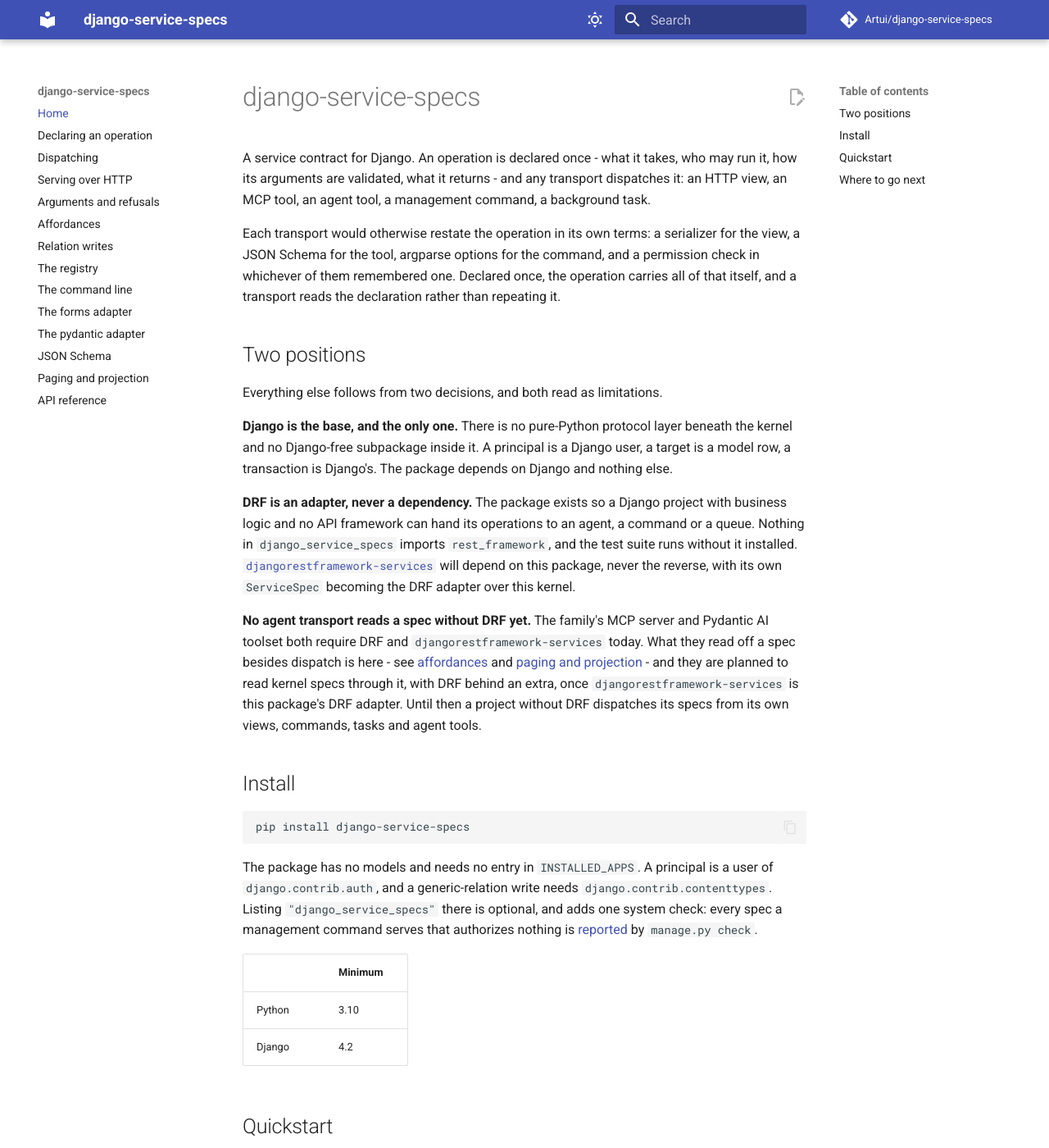
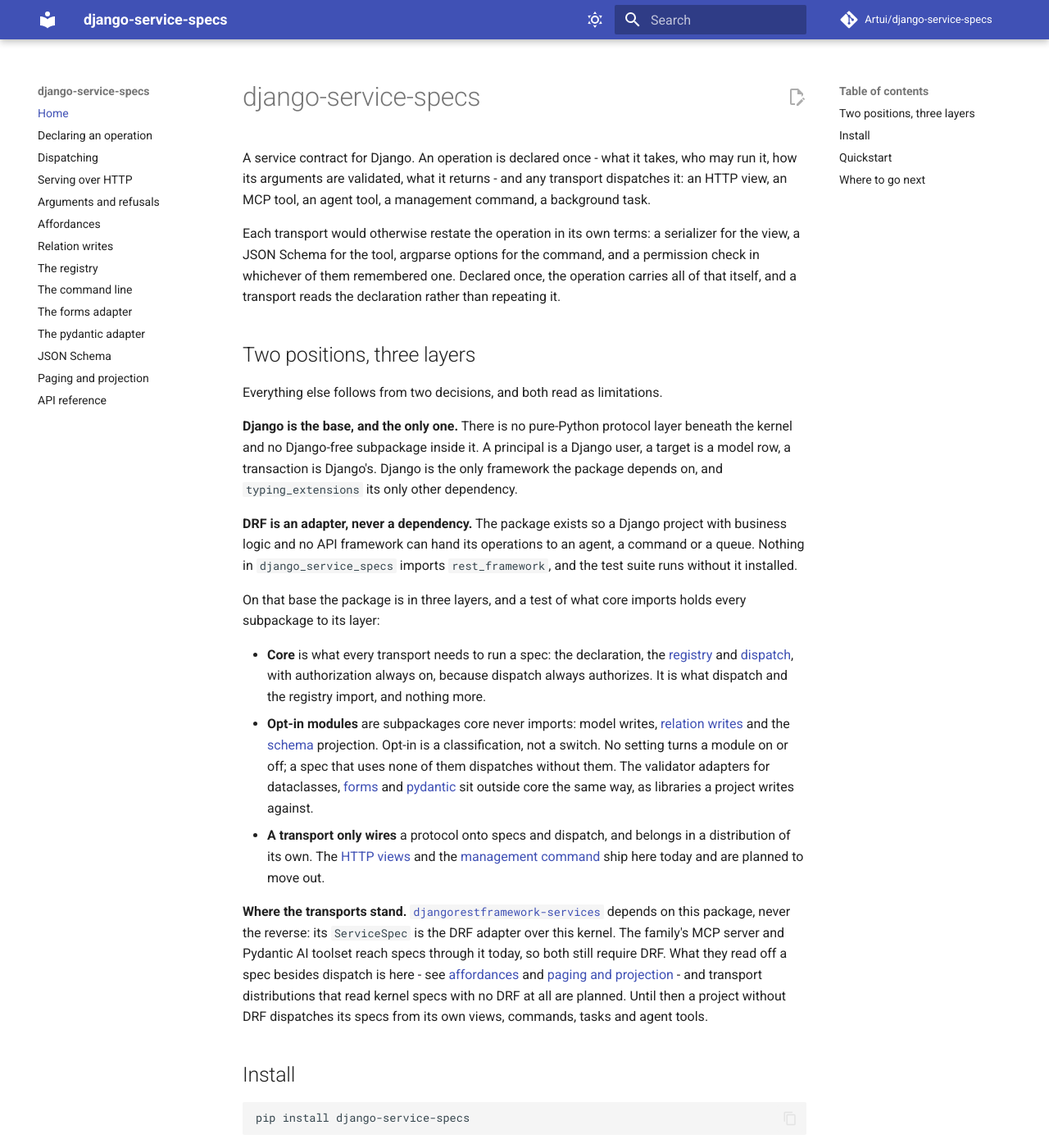
Before and after one commit to Artui/django-service-specs, an MkDocs documentation site: the page built from docs/index.md, in a window 1280 px wide and 1400 px high. Shown: the whole window at 82% size. Built offline with MkDocs 1.6.1 and Material for MkDocs 9.7.7, drawn with Linux system fonts in a browser that asks for light colours; comment, search, counter and statistics services are not loaded.

Commit message:
State the three layers on the docs index
The index said the package depends on Django and nothing else, that
djangorestframework-services will depend on it, and that the agent transports
will read kernel specs with DRF behind an extra. It now names
typing_extensions as the other dependency, states core, opt-in modules and
transports as the package's layers, and says where the transports stand:
djangorestframework-services is the DRF adapter over the kernel, the MCP
server and Pydantic AI toolset reach specs through it, and transport
distributions without DRF are planned.

Co-Authored-By: Claude Opus 5.5 <noreply@anthropic.com>

```diff
--- a/docs/index.md
+++ b/docs/index.md
@@ -11,30 +11,48 @@ command, and a permission check in whichever of them remembered one. Declared
 once, the operation carries all of that itself, and a transport reads the
 declaration rather than repeating it.
 
-## Two positions
+## Two positions, three layers
 
 Everything else follows from two decisions, and both read as limitations.
 
 **Django is the base, and the only one.** There is no pure-Python protocol
 layer beneath the kernel and no Django-free subpackage inside it. A principal
-is a Django user, a target is a model row, a transaction is Django's. The
-package depends on Django and nothing else.
+is a Django user, a target is a model row, a transaction is Django's. Django
+is the only framework the package depends on, and `typing_extensions` its only
+other dependency.
 
 **DRF is an adapter, never a dependency.** The package exists so a Django
 project with business logic and no API framework can hand its operations to an
 agent, a command or a queue. Nothing in `django_service_specs` imports
 `rest_framework`, and the test suite runs without it installed.
+
+On that base the package is in three layers, and a test of what core imports
+holds every subpackage to its layer:
+
+- **Core** is what every transport needs to run a spec: the declaration, the
+  [registry](registry.md) and [dispatch](dispatching.md), with authorization
+  always on, because dispatch always authorizes. It is what dispatch and the
+  registry import, and nothing more.
+- **Opt-in modules** are subpackages core never imports: model writes,
+  [relation writes](relations.md) and the [schema](schema.md) projection.
+  Opt-in is a classification, not a switch. No setting turns a module on or
+  off; a spec that uses none of them dispatches without them. The validator
+  adapters for dataclasses, [forms](forms.md) and [pydantic](pydantic.md) sit
+  outside core the same way, as libraries a project writes against.
+- **A transport only wires** a protocol onto specs and dispatch, and belongs in
+  a distribution of its own. The [HTTP views](http.md) and the
+  [management command](commands.md) ship here today and are planned to move
+  out.
+
+**Where the transports stand.**
 [`djangorestframework-services`](https://github.com/Artui/djangorestframework-services)
-will depend on this package, never the reverse, with its own `ServiceSpec`
-becoming the DRF adapter over this kernel.
-
-**No agent transport reads a spec without DRF yet.** The family's MCP server and
-Pydantic AI toolset both require DRF and `djangorestframework-services` today.
-What they read off a spec besides dispatch is here - see
-[affordances](affordances.md) and [paging and projection](paging-and-projection.md) -
-and they are planned to read kernel specs through it, with DRF behind an extra,
-once `djangorestframework-services` is this package's DRF adapter. Until then a
-project without DRF dispatches its specs from its own views, commands, tasks
+depends on this package, never the reverse: its `ServiceSpec` is the DRF
+adapter over this kernel. The family's MCP server and Pydantic AI toolset reach
+specs through it today, so both still require DRF. What they read off a spec
+besides dispatch is here - see [affordances](affordances.md) and
+[paging and projection](paging-and-projection.md) - and transport
+distributions that read kernel specs with no DRF at all are planned. Until then
+a project without DRF dispatches its specs from its own views, commands, tasks
 and agent tools.
 
 ## Install
```
Also changed, not shown: CHANGELOG.md (+7 -0 lines).
